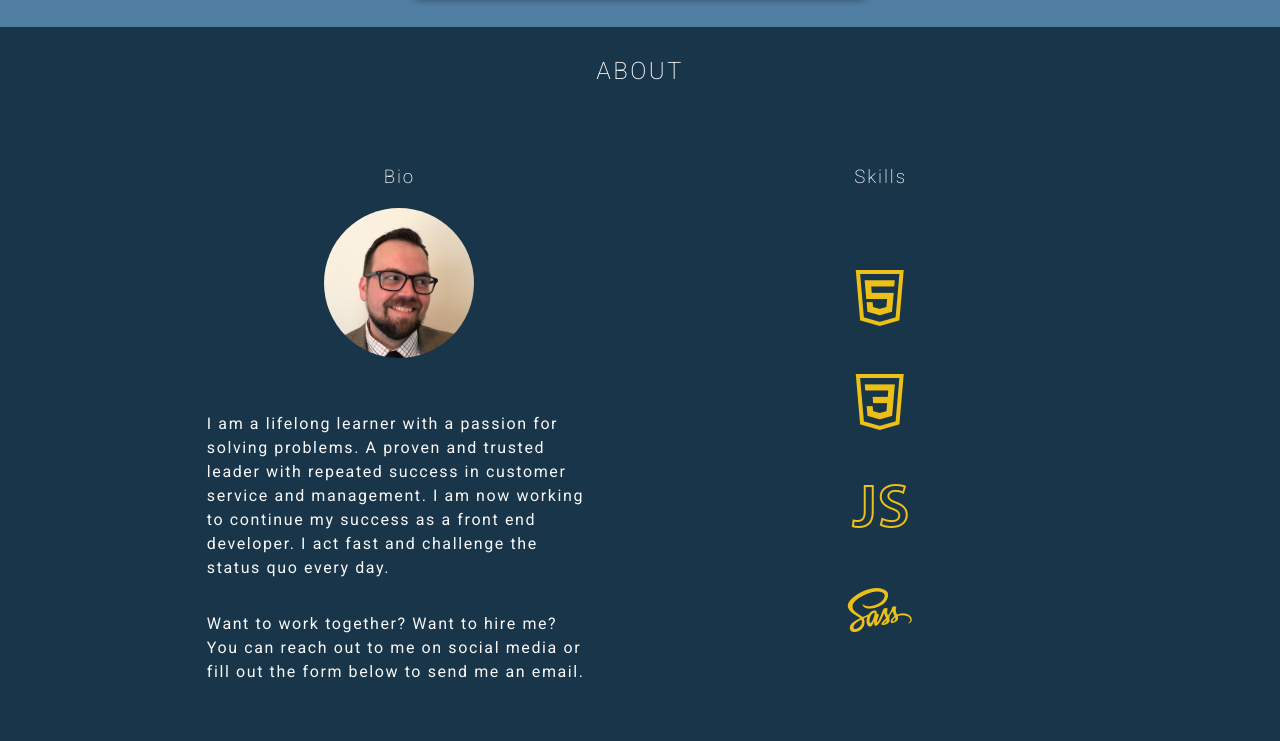
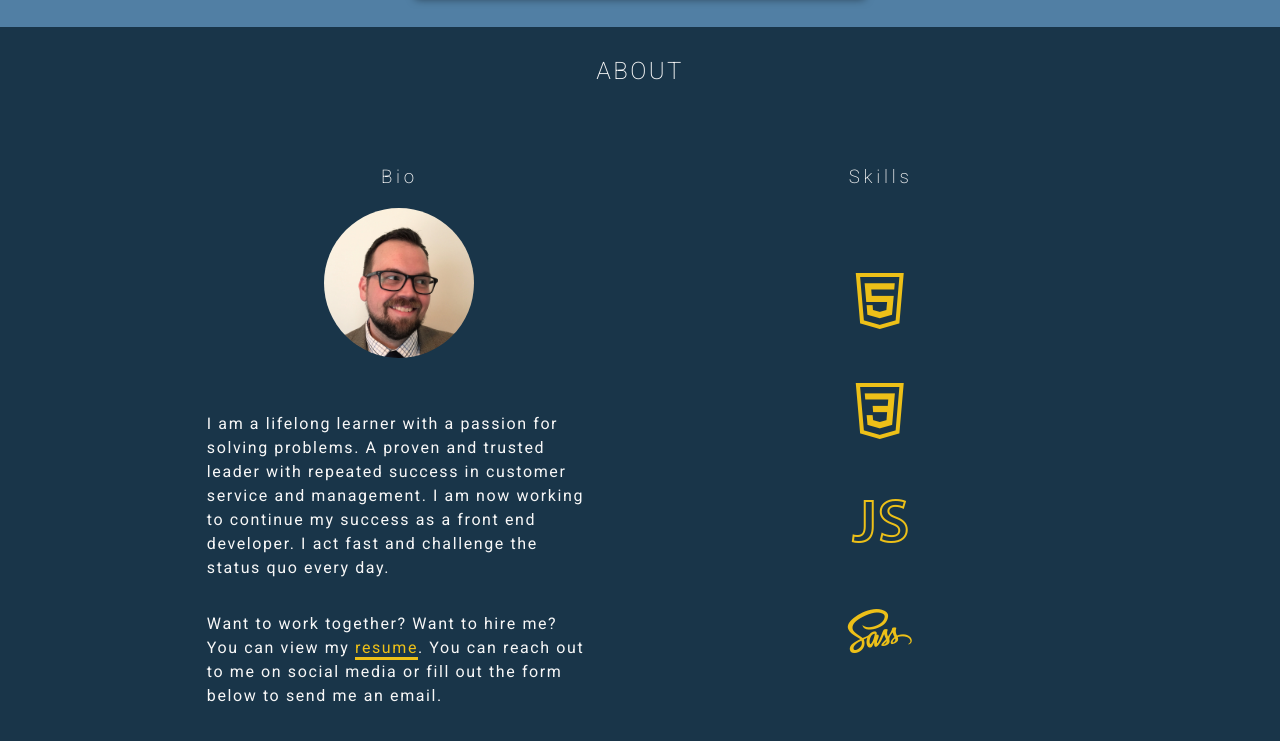
Before and after one commit to rickMcGavin/portfolio, a plain HTML site: page index.html in a window 1280 px wide. Shown: the part 2454-3195 px from the top of the page. Drawn offline with nearby package versions, Linux system fonts and the light colour scheme.

Commit message:
add resume & link

```diff
--- a/css/portfolio.scss
+++ b/css/portfolio.scss
@@ -49,7 +49,7 @@ h2 {
 h3 {
 	font-family: 'Roboto';
 	font-weight: 200;
-	letter-spacing: 0.1em;
+	letter-spacing: 0.2em;
 }
 
 
@@ -299,6 +299,12 @@ a:hover {color: $accent-color;}
 	flex-direction: column;
 	align-items: center;
 }
+
+.bio a {
+	color: $accent-color;
+	border-bottom: 3px solid $accent-color;
+}
+
 .photo {
 	background: url('../assets/portrait.jpeg');
 	background-size: cover;
--- a/index.html
+++ b/index.html
@@ -37,7 +37,7 @@
 					<div class="photo"></div>
 					<p>I am a lifelong learner with a passion for solving problems. A proven and trusted leader with repeated success in customer service and management. I am now working to continue my success as a front end developer. I act fast and challenge the status quo every day.</p>
 					<!-- <p>On the rare occassion that I'm not coding, I'm playing Fallout.</p> -->
-					<p>Want to work together? Want to hire me? You can reach out to me on social media or fill out the form below to send me an email.</p>
+					<p>Want to work together? Want to hire me? You can view my <a href="assets/Rick_McGavin_FE_Developer.pdf">resume</a>. You can reach out to me on social media or fill out the form below to send me an email.</p>
 				</div>
 				<div class="skills">
 					<h3>Skills</h3>
```
Also changed, not shown: css/portfolio.css, 1 other file.
